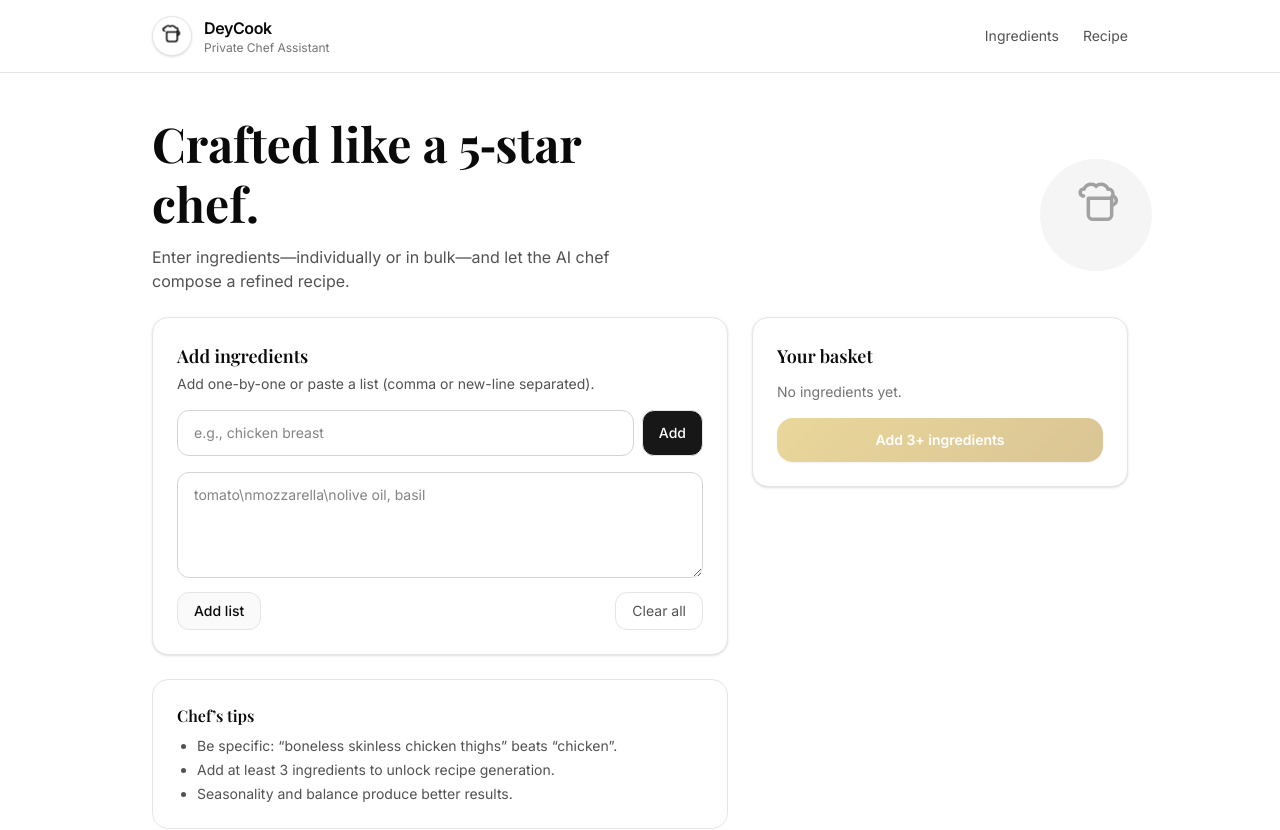
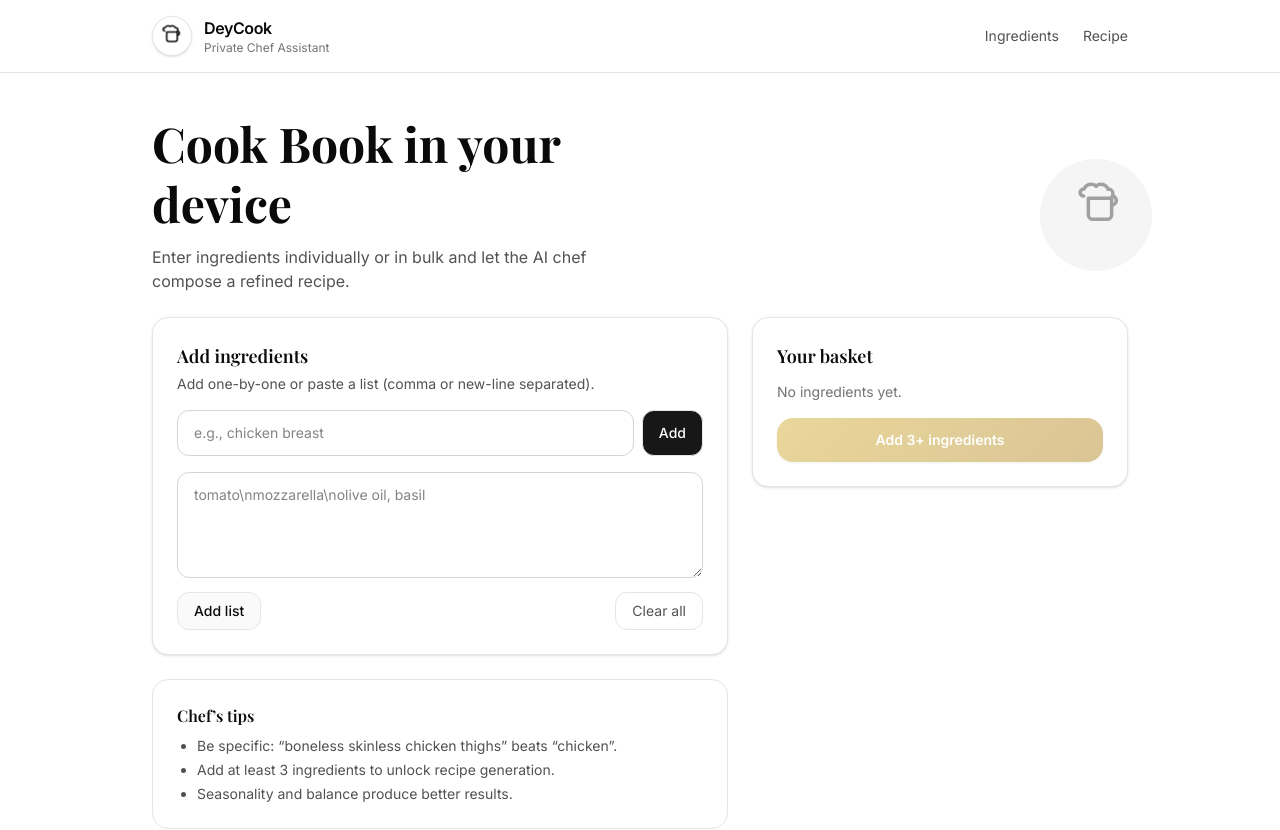
Before and after one commit to DeyYed/DeyCook, a React (Vite) app: page / in a window 1280 px wide. Shown: the top 830 px of the page. Built offline with nearby package versions, Linux system fonts and the light colour scheme.

Commit message:
Update Hero component text for clarity and consistency

```diff
--- a/src/components/Hero.jsx
+++ b/src/components/Hero.jsx
@@ -6,10 +6,10 @@ export default function Hero() {
       <div className="grid gap-6 sm:grid-cols-2 sm:items-center">
         <div>
           <h1 className="text-3xl sm:text-4xl md:text-5xl font-bold leading-tight">
-            Crafted like a 5‑star chef.
+            Cook Book in your device
           </h1>
           <p className="mt-3 text-neutral-600">
-            Enter ingredients—individually or in bulk—and let the AI chef compose a refined recipe.
+            Enter ingredients individually or in bulk and let the AI chef compose a refined recipe.
           </p>
         </div>
         <div className="hidden sm:block justify-self-end">
```
